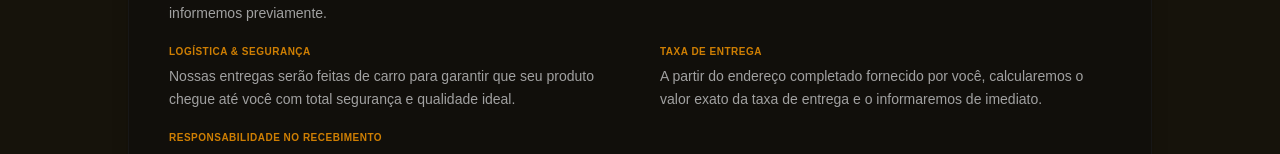
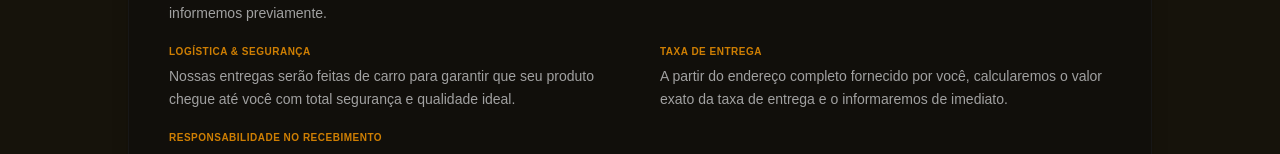
Before and after one commit to WilsonMSouza/Stelline-Cestas, a React (Vite) app: page / in a window 1280 px wide. Shown: the part 5936-6090 px from the top of the page. Built offline with nearby package versions, Linux system fonts and the light colour scheme.

Commit message:
fix: correct typo in delivery fee description

```diff
--- a/src/App.tsx
+++ b/src/App.tsx
@@ -510,7 +510,7 @@ export default function App() {
                 <div className="space-y-1.5">
                   <span className="text-[10px] uppercase tracking-wider font-extrabold text-amber-500/80 block">Taxa de Entrega</span>
                   <p className="leading-relaxed text-neutral-400">
-                    A partir do endereço completado fornecido por você, calcularemos o valor exato da taxa de entrega e o informaremos de imediato.
+                    A partir do endereço completo fornecido por você, calcularemos o valor exato da taxa de entrega e o informaremos de imediato.
                   </p>
                 </div>
 
```
